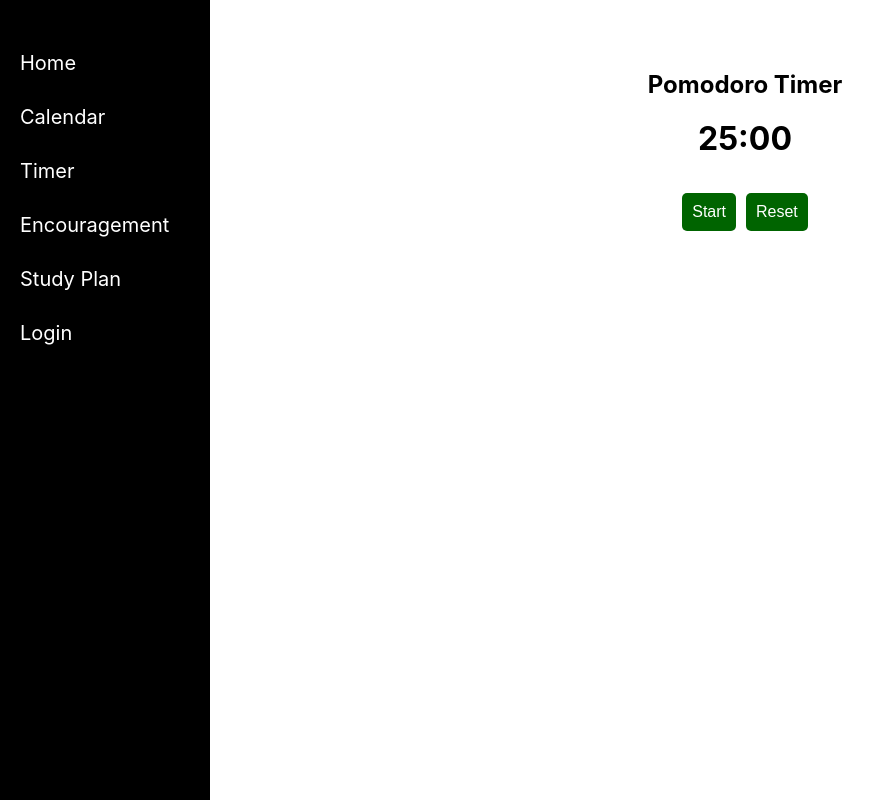
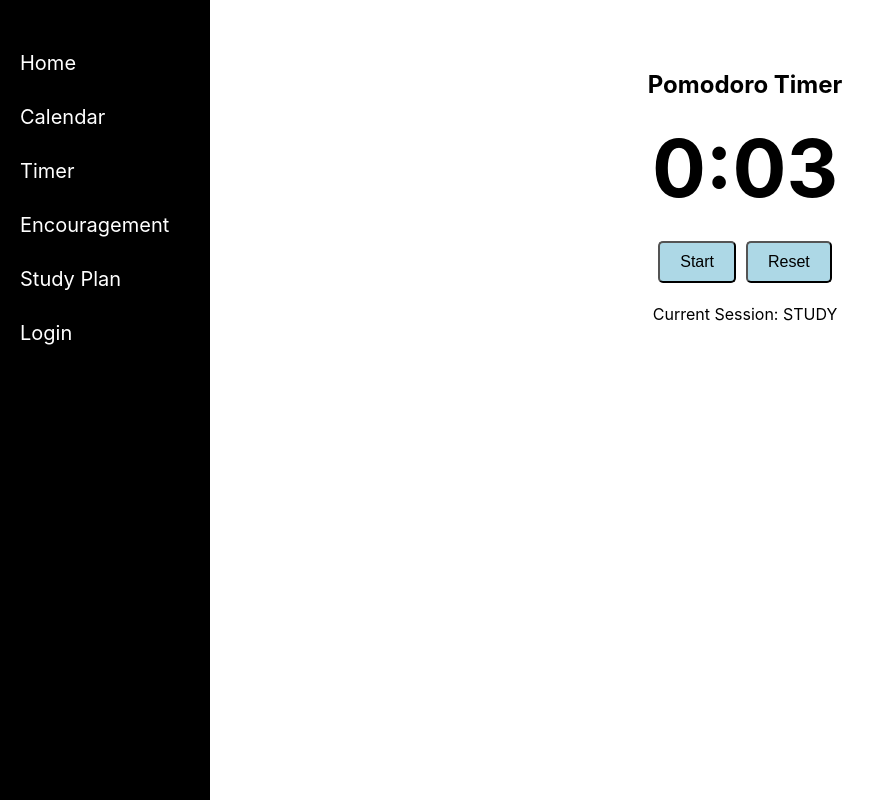
Before and after one commit to hannathomas68/Planner, a React (Create React App) app in the folder client/: page /timer in a window 1280 px wide. Shown: the whole page, without its empty margins (0-884 px from the left). Built offline with nearby package versions, Linux system fonts and the light colour scheme.

Commit message:
Timer tab changes

```diff
--- a/client/src/Pages/Login.css
+++ b/client/src/Pages/Login.css
@@ -16,7 +16,7 @@ input {
   margin-top: 5px;
 }
 
-button {
+.login-button {
   margin-top: 15px;
   padding: 10px;
   background-color: darkgreen;
@@ -25,6 +25,6 @@ button {
   cursor: pointer;
 }
 
-button:hover {
+.login-button:hover {
   background-color: lightgreen;
 }
--- a/client/src/Pages/Login.js
+++ b/client/src/Pages/Login.js
@@ -15,7 +15,7 @@ function Login() {
             <form onSubmit={handleSubmit}>
                 <input type="text" placeholder="Username" value={username} onChange={(e) => setUsername(e.target.value)}/>
                 <input type="text" placeholder="Password" value={password} onChange={(e) => setPassword(e.target.value)}/>
-                <button type="submit">Login</button>
+                <button type="submit" className="login-button">Login</button>
             </form>
         </div>
     );
--- a/client/src/Pages/Timer.css
+++ b/client/src/Pages/Timer.css
@@ -4,12 +4,12 @@
 }
 
 .time-display {
-    font-size: 2rem;
+    font-size: 5rem;
     font-weight: bold;
     margin: 20px 0;
 }
 
-button {
+.start-button, .reset-button {
     background-color: lightblue;
     color: black;
     padding: 10px 20px;
@@ -19,6 +19,6 @@ button {
     margin: 5px;
 }
 
-button :hover {
+.start-button:hover, .reset-button:hover {
     background-color: aqua;
 }
--- a/client/src/Pages/Timer.js
+++ b/client/src/Pages/Timer.js
@@ -3,23 +3,71 @@ import "./Timer.css";
 
 const Timer = () => {
 
-    const [secRemaining, setSecRemaining] = useState(1500);
+    const STUDY_TIME = 3;
+    const SHORT_TIME = 1;
+    const LONG_TIME = 2;
+
+    const [secRemaining, setSecRemaining] = useState(STUDY_TIME);
     const [isRunning, setIsRunning] = useState(false);
+    const [incrementType, setIncrementType] = useState("study");
+    const [sessionCount, setSessionCount] = useState(0);
 
     useEffect(() => {
         let timer;
-        if (isRunning && secRemaining > 0) {
+        if (isRunning) {
             timer = setInterval(() => {
-                setSecRemaining((prevSec) => prevSec - 1);
+                setSecRemaining((prevSec) => {
+                    if (prevSec === 0) {
+                        handleIncrementChange();
+                    }
+                    return prevSec - 1;
+                });
             }, 1000);
         }
-        else if (secRemaining === 0) {
-            alert("Break time!!");
-            setIsRunning(false);
+        else if (!isRunning && secRemaining !== 0) {
+            clearInterval(timer);
         }
         return () => clearInterval(timer);
     }, [isRunning, secRemaining]
     );
+
+    const handleIncrementChange = () => {
+        if (incrementType === "study") {
+            if (sessionCount < 3) {
+                setIncrementType("short");
+                setSecRemaining(SHORT_TIME);
+            }
+            else {
+                setIncrementType("long");
+                setSecRemaining(LONG_TIME);
+                setSessionCount(0);
+            }
+            setSessionCount(prev => prev + 1);
+        }
+        else {
+            setIncrementType("study");
+            setSecRemaining(STUDY_TIME);
+        }
+
+        setIsRunning(false);
+    }
+
+  /*   const startPauseTimer = () => {
+        setIsRunning(!isRunning);
+    }
+
+    const resetTimer = () => {
+        setIsRunning(false);
+        if (incrementType === "study") {
+            setSecRemaining(STUDY_TIME);
+        }
+        else if (incrementType === "short") {
+            setSecRemaining(SHORT_TIME);
+        }
+        else {
+            setSecRemaining(LONG_TIME);
+        }
+    } */
 
     const formatTime = (secs) => {
         const minutes = Math.floor(secs / 60);
@@ -31,8 +79,9 @@ const Timer = () => {
         <div className="timer">
             <h2>Pomodoro Timer</h2>
             <p className="time-display">{formatTime(secRemaining)}</p>
-            <button onClick={() => setIsRunning(!isRunning)}>{isRunning ? "Pause" : "Start"}</button>
-            <button onClick={() => setSecRemaining(1500)}>Reset</button>
+            <button onClick={() => setIsRunning(!isRunning)} className="start-button">{isRunning ? "Pause" : "Start"}</button>
+            <button onClick={() => {setSecRemaining(STUDY_TIME); setIsRunning(false);}} className="reset-button">Reset</button>
+            <p>{`Current Session: ${incrementType.toUpperCase()}`}</p>
         </div>
     );
 };
```
